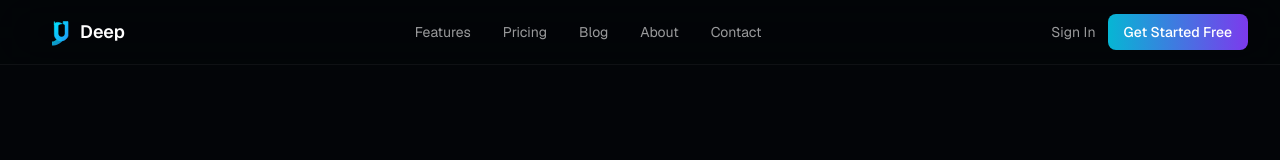
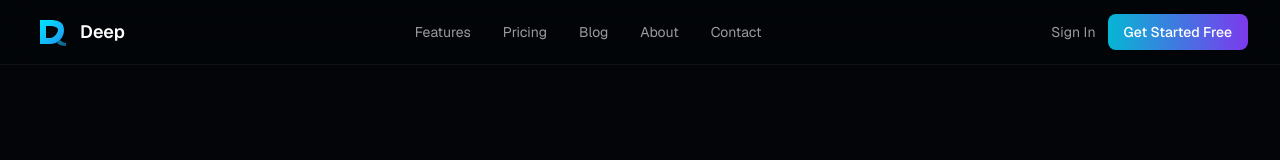
Before and after one commit to abtinasg/v4, a Next.js app: page /features in a window 1280 px wide. Shown: the top 160 px of the page. Built offline with nearby package versions, Linux system fonts and the light colour scheme; no server answers.

Commit message:
fix: Update Deep logo to use Next.js Image component
- Replace img tags with Next.js Image component
- Simplify SVG logo with better D shape design
- Fix logo not displaying on site
- Add proper width/height props for optimization

```diff
--- a/src/app/(marketing)/layout.tsx
+++ b/src/app/(marketing)/layout.tsx
@@ -1,4 +1,5 @@
 import Link from 'next/link';
+import Image from 'next/image';
 import {
   defaultMetadata,
   JsonLd,
@@ -61,7 +62,7 @@ export default function MarketingLayout({
         <nav className="mx-auto flex h-16 max-w-7xl items-center justify-between px-4 sm:px-6 lg:px-8">
           {/* Logo */}
           <Link href="/" className="flex items-center gap-2">
-            <img src="/deep-logo.svg" alt="Deep" className="h-10 w-10" />
+            <Image src="/deep-logo.svg" alt="Deep" width={40} height={40} className="h-10 w-10" />
             <span className="text-lg font-semibold text-white">Deep</span>
           </Link>
 
--- a/src/components/dashboard-sidebar.tsx
+++ b/src/components/dashboard-sidebar.tsx
@@ -1,6 +1,7 @@
 'use client'
 
 import Link from 'next/link'
+import Image from 'next/image'
 import { usePathname } from 'next/navigation'
 import { LayoutDashboard, LineChart, List, Terminal, Newspaper, Briefcase } from 'lucide-react'
 import { cn } from '@/lib/utils'
@@ -11,7 +12,7 @@ export function DashboardSidebar() {
     <aside className="w-64 border-r bg-card flex flex-col">
       <div className="p-6 border-b">
         <Link href="/dashboard" className="flex items-center gap-2">
-          <img src="/deep-logo.svg" alt="Deep" className="h-8 w-8" />
+          <Image src="/deep-logo.svg" alt="Deep" width={32} height={32} className="h-8 w-8" />
           <h1 className="text-2xl font-bold text-gradient">Deep</h1>
         </Link>
       </div>
```
Also changed, not shown: public/deep-logo.svg.
